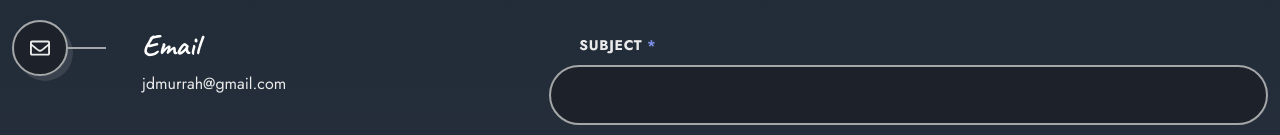
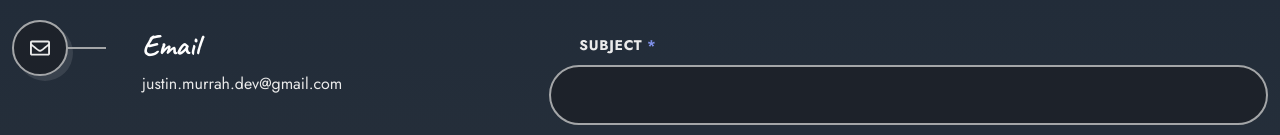
Before and after one commit to Jaymoo87/ViteReactPortfolio, a React (Vite) app: page / in a window 1280 px wide. Shown: the part 3945-4080 px from the top of the page. Built offline with nearby package versions, Linux system fonts and the light colour scheme.

Commit message:
updated email

```diff
--- a/src/components/contact/Contact.jsx
+++ b/src/components/contact/Contact.jsx
@@ -44,7 +44,7 @@ const Contact = () => {
             </span>
 
             <h3 className="contact__card-title">Email</h3>
-            <p className="contact__card-data">jdmurrah@gmail.com</p>
+            <p className="contact__card-data">justin.murrah.dev@gmail.com</p>
           </div>
 
           <div className="contact__card">
```
